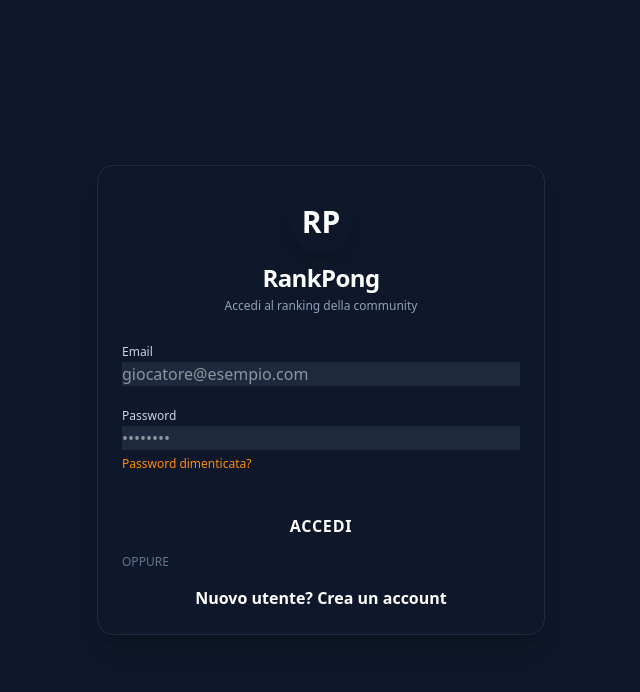
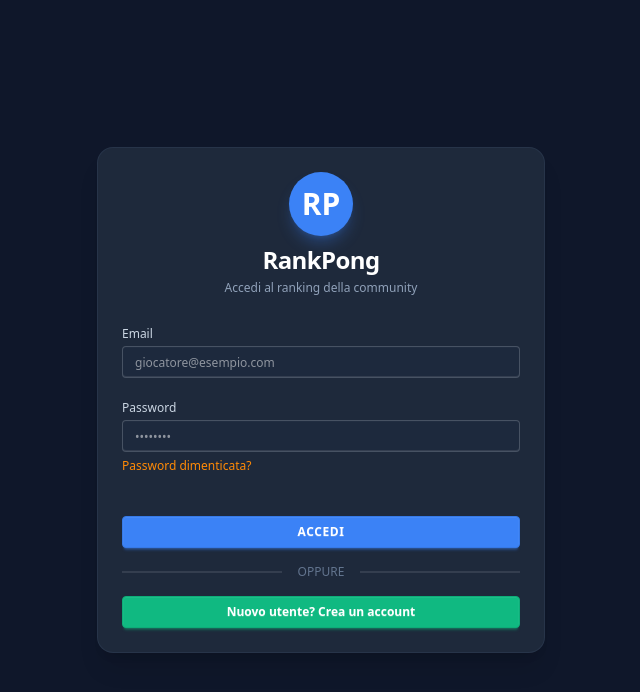
Before and after one commit to grnsmn/rank-pong-app, a React (Vite) app: page / in a window 1280 px wide. Shown: the top 692 px of the page, without its empty margins (319-959 px from the left). Built offline with nearby package versions, Linux system fonts and the light colour scheme; no server answers.

Commit message:
refactor: update Italian translations and enhance MatchCard button styling

```diff
--- a/src/i18n/locales/it.ts
+++ b/src/i18n/locales/it.ts
@@ -111,7 +111,7 @@ const it = {
 		correctionReject: 'Rifiuta',
 		correctionSentWaiting: 'Correzione inviata, in attesa di risposta',
 		correctionOpponentPending: "L'avversario ha richiesto una correzione",
-		correctionRequestButton: 'Richiedi correzione punteggi',
+		correctionRequestButton: 'Correggi punteggio',
 		correctionModalTitle: 'Richiedi correzione',
 		correctionModalSubtitle:
 			'Inserisci i punteggi corretti. Il tuo avversario dovrà approvare la modifica prima che i risultati vengano aggiornati.',
--- a/src/index.css
+++ b/src/index.css
@@ -1,4 +1,40 @@
 @import 'tailwindcss';
+@plugin 'daisyui';
+@plugin 'daisyui/theme' {
+	name: 'dark';
+	default: true;
+	prefersdark: true;
+	color-scheme: dark;
+
+	--color-base-100: #0f172a;
+	--color-base-200: #1e293b;
+	--color-base-300: #334155;
+	--color-base-content: #f1f5f9;
+
+	--color-primary: #3b82f6;
+	--color-primary-content: #ffffff;
+
+	--color-secondary: #10b981;
+	--color-secondary-content: #ffffff;
+
+	--color-accent: #f59e0b;
+	--color-accent-content: #1e293b;
+
+	--color-neutral: #1e293b;
+	--color-neutral-content: #f1f5f9;
+
+	--color-info: #3abff8;
+	--color-info-content: #0f172a;
+
+	--color-success: #36d399;
+	--color-success-content: #0f172a;
+
+	--color-warning: #fbbd23;
+	--color-warning-content: #0f172a;
+
+	--color-error: #f87272;
+	--color-error-content: #0f172a;
+}
 
 html,
 body,
--- a/src/screen/Matches/MatchCard.tsx
+++ b/src/screen/Matches/MatchCard.tsx
@@ -195,10 +195,12 @@ export const MatchCard: React.FC<MatchCardProps> = ({
 					) : canRequestCorrection(match, currentUserId) ? (
 						<button
 							onClick={() => onRequestCorrection(match)}
-							className="w-full flex items-center justify-center gap-1.5 text-[11px] text-slate-500 hover:text-slate-300 transition-colors cursor-pointer"
+							className="w-full flex items-center justify-center cursor-pointer group"
 						>
-							<Pencil className="w-3 h-3" />
-							{t('matches.correctionRequestButton')}
+							<span className="inline-flex items-center gap-1.5 px-3 py-1.5 rounded-full bg-slate-950/60 text-slate-300 text-[11px] font-semibold group-hover:bg-slate-950 group-hover:text-white transition-colors">
+								<Pencil className="w-3 h-3" />
+								{t('matches.correctionRequestButton')}
+							</span>
 						</button>
 					) : null}
 				</div>
--- a/tailwind.config.js
+++ /dev/null
@@ -1,29 +0,0 @@
-/** @type {import('tailwindcss').Config} */
-export default {
-  content: [
-    "./index.html",
-    "./src/**/*.{js,ts,jsx,tsx}",
-  ],
-  theme: {
-    extend: {},
-  },
-  plugins: [require("daisyui")],
-  daisyui: {
-    themes: [
-      {
-        dark: {
-          "primary": "#3b82f6",     -- Blu brillante sportivo
-          "secondary": "#10b981",   -- Smeraldo (colore del tavolo da ping pong)
-          "accent": "#f59e0b",      -- Ambra per i punteggi o ranking
-          "neutral": "#1e293b",     -- Slate scuro per elementi neutri
-          "base-100": "#0f172a",    -- Sfondo scuro principale (slate-900)
-          "info": "#3abff8",
-          "success": "#36d399",
-          "warning": "#fbbd23",
-          "error": "#f87272",
-        },
-      },
-      "emerald"
-    ],
-  },
-}
```
